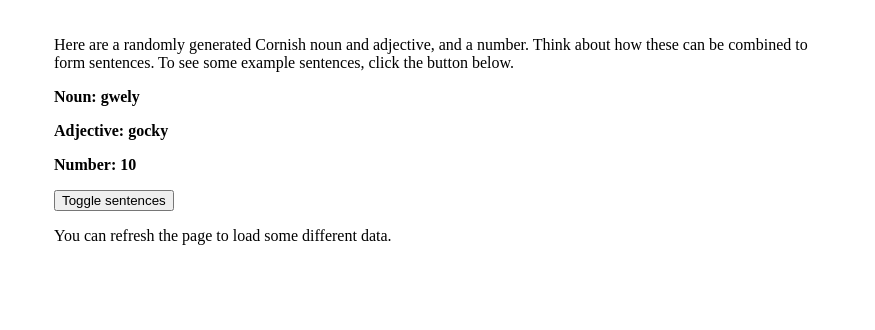
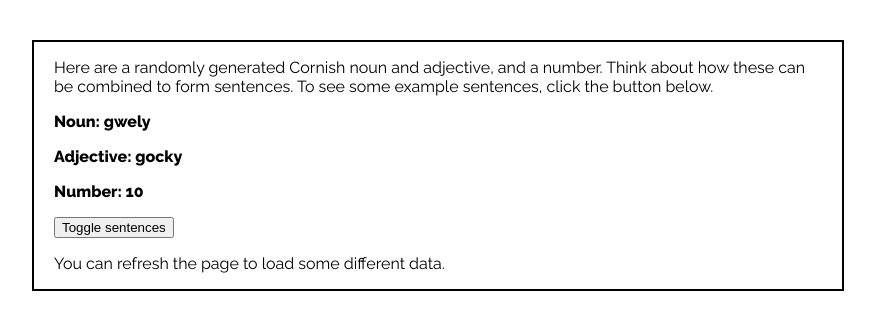
Before and after one commit to merryndd/merryndd.github.io, a Jekyll site: the page corn/generator.html, which Jekyll copies as it is, in a window 1280 px wide. Shown: the top 330 px of the page, without its empty margins (202-1077 px from the left). Built offline with Jekyll 4.4.1, drawn with Linux system fonts in a browser that asks for light colours.

Commit message:
Update generator.html

```diff
--- a/corn/generator.html
+++ b/corn/generator.html
@@ -1,11 +1,14 @@
 <!DOCTYPE html>
 <html>
 <head>
+<link href="https://fonts.googleapis.com/css?family=Raleway:400,800" rel="stylesheet">
 <style>
-	body {
+body {
 	width:60%;
-    padding: 20px;
-    margin: auto;
+    margin: 40px auto 0 auto;
+    padding: 0 20px 0 20px;
+    font-family: 'Raleway', sans-serif;
+    border: 2px solid black;
     }
 #thesentences {
 	display:none;
@@ -15,7 +18,7 @@
     font-style:italic;
     }
 #inputs {
-	font-weight:bold;
+    font-weight:bold;
     }
 .prose {
 	font-weight:bold;
```
